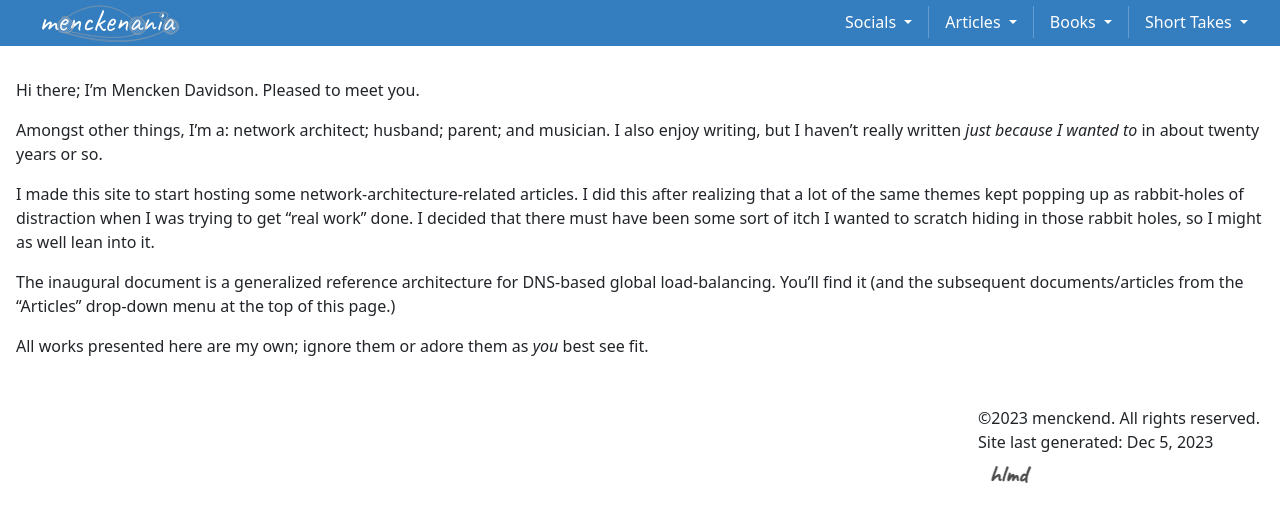
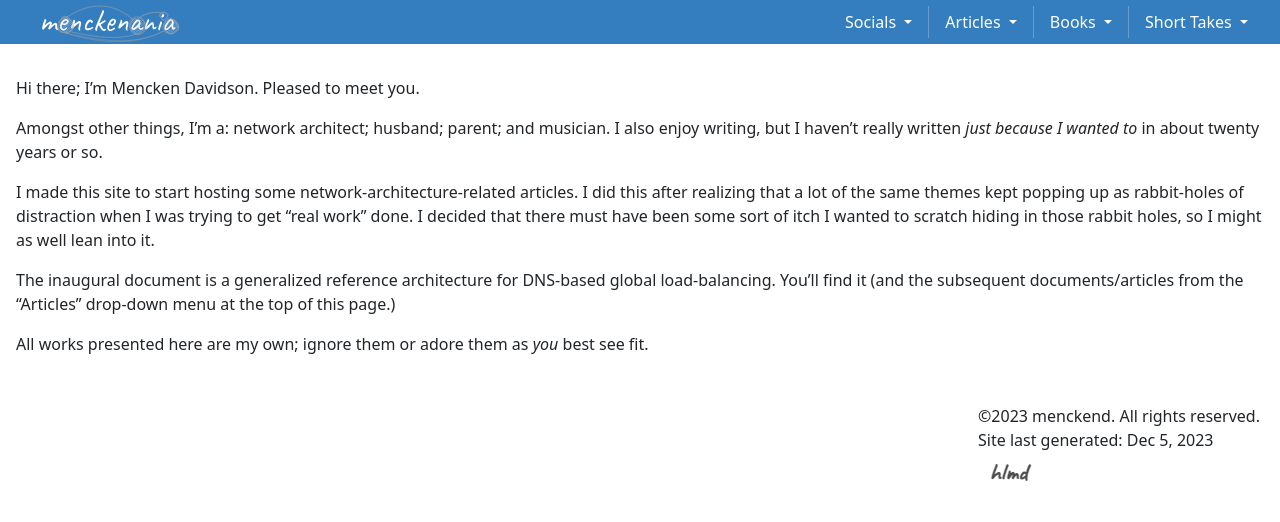
Before and after one commit to menckend/alpha, a Jekyll site: the page built from index.md, in a window 1280 px wide. Shown: the top 522 px of the page. Built offline with Jekyll 4.4.1, drawn with Linux system fonts in a browser that asks for light colours.

Commit message:
Update newtemplate-header.html

```diff
--- a/_includes/newtemplate-header.html
+++ b/_includes/newtemplate-header.html
@@ -1,5 +1,5 @@
-<header class="navbar navbar-expand-lg menck-navbar sticky-top" style="padding-top: 2px; padding-bottom: 4px;">
-  <nav class="container-fluid bd-gutter flex-wrap flex-lg-nowrap" aria-label="Main navigation">
+<header class="navbar navbar-expand-lg menck-navbar sticky-top" style="padding-top: 2px; padding-bottom: 2px;">
+  <nav class="container-fluid bd-gutter flex-wrap flex-lg-nowrap" aria-label="Main navigation" style="height:40px;">
     <a class="navbar-brand p-0 me-0 me-lg-1 d-flex align-self-center" href="/alpha"  aria-label="Site icon, links to site's home page">
       <img class="d-flex align-self-center" src="images/menckenania-logo-with-font.drawio.svg" style="height: 40px"></img>
     </a>
```
